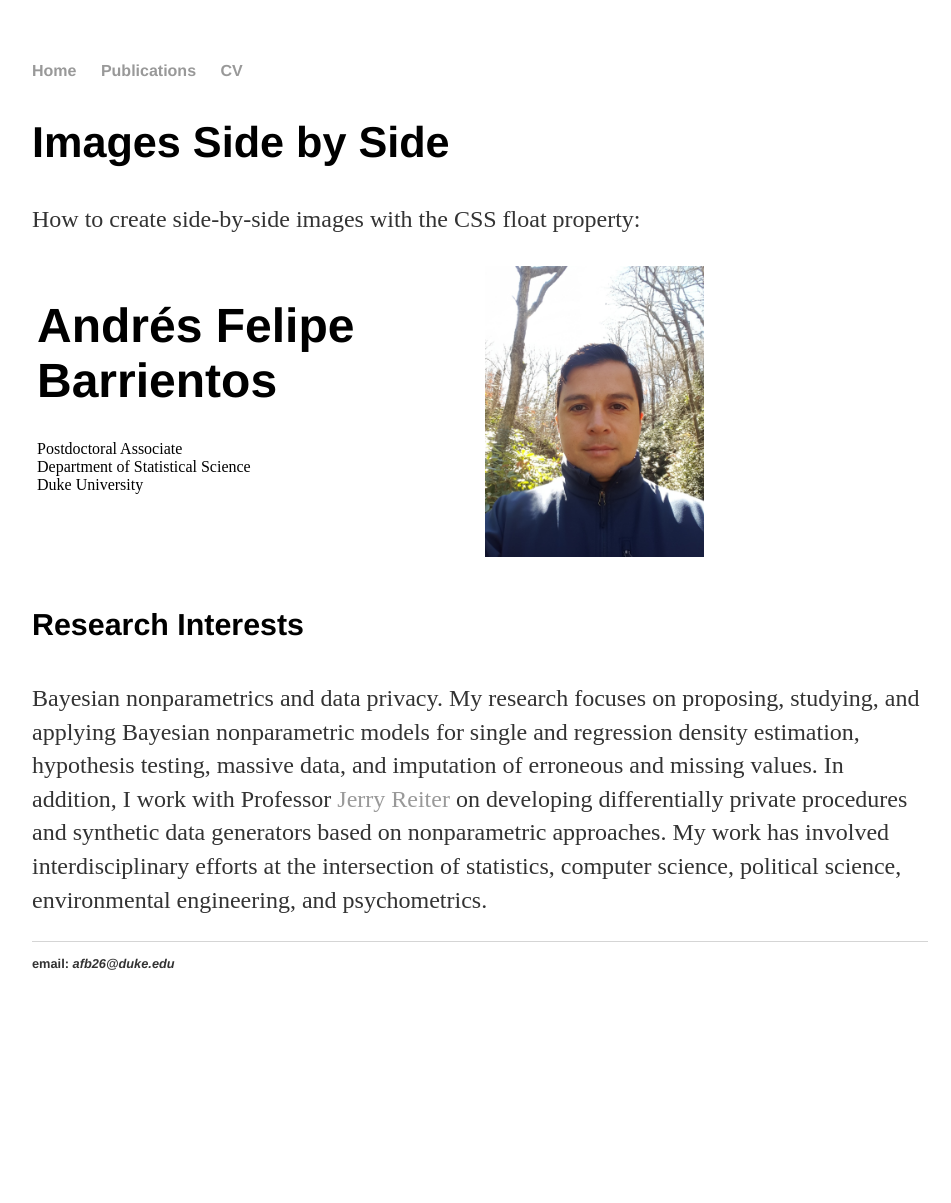
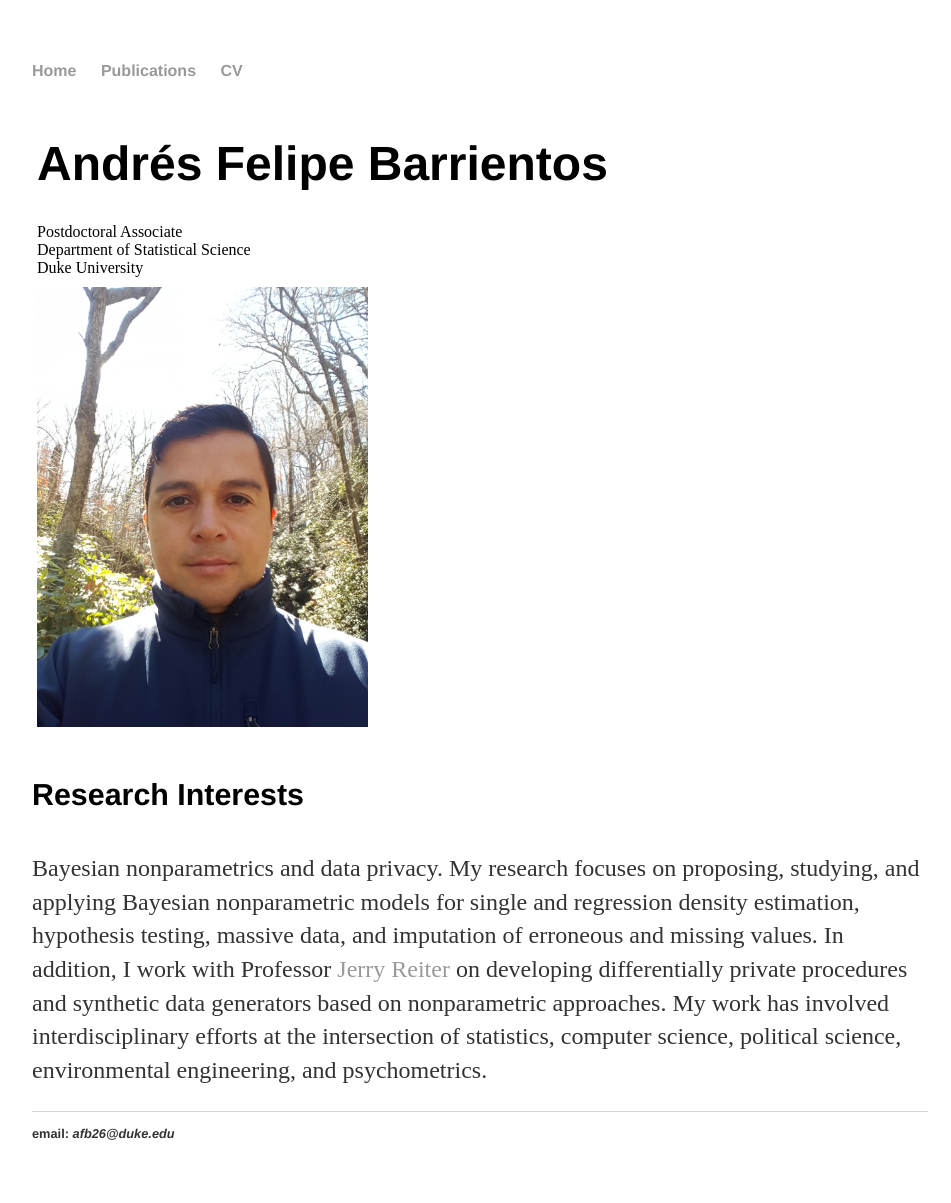
Before and after one commit to anfebar/anfebar.github.io, a Jekyll site: the page built from index.html, in a window 1280 px wide. Shown: the whole page, without its empty margins (160-1111 px from the left). Built offline with Jekyll 4.4.1, drawn with Linux system fonts in a browser that asks for light colours; before the commit the page ends 1033 px from its top, so only the background shows below that.

Commit message:
Update index.html

```diff
--- a/index.html
+++ b/index.html
@@ -10,7 +10,7 @@ title: Andres F. Barrientos
 
 .column {
     float: left;
-    width: 50%;
+    width: 75%;
     padding: 5px;
 }
 
@@ -23,9 +23,6 @@ title: Andres F. Barrientos
 </style>
 </head>
 <body>
-
-<h2>Images Side by Side</h2>
-<p>How to create side-by-side images with the CSS float property:</p>
 
 <div class="row">
   <div class="column">
```
